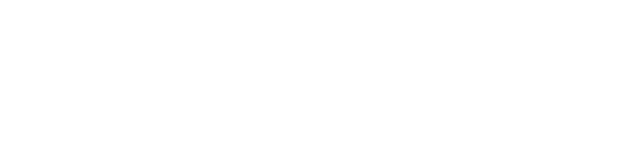
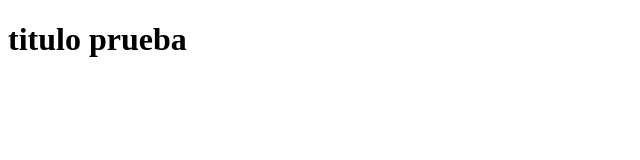
Before and after one commit to Javierrocadev/git-two, a plain HTML site: page index.html in a window 1280 px wide. Shown: the whole page, without its empty margins (0-640 px from the left). Drawn offline with Linux system fonts and the light colour scheme.

Commit message:
added h1

```diff
--- a/index.html
+++ b/index.html
@@ -8,7 +8,7 @@
 </head>
 
 <body>
-
+    <h1>titulo prueba</h1>
 </body>
 
 </html>
```
